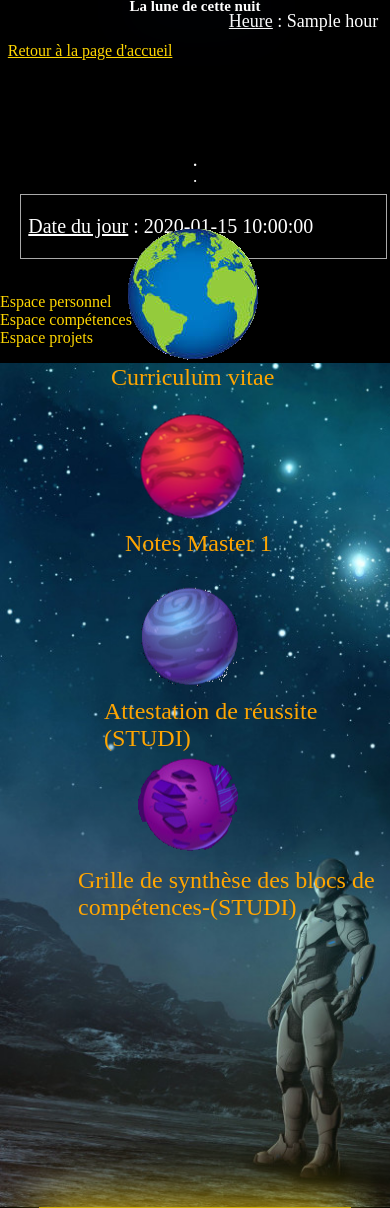
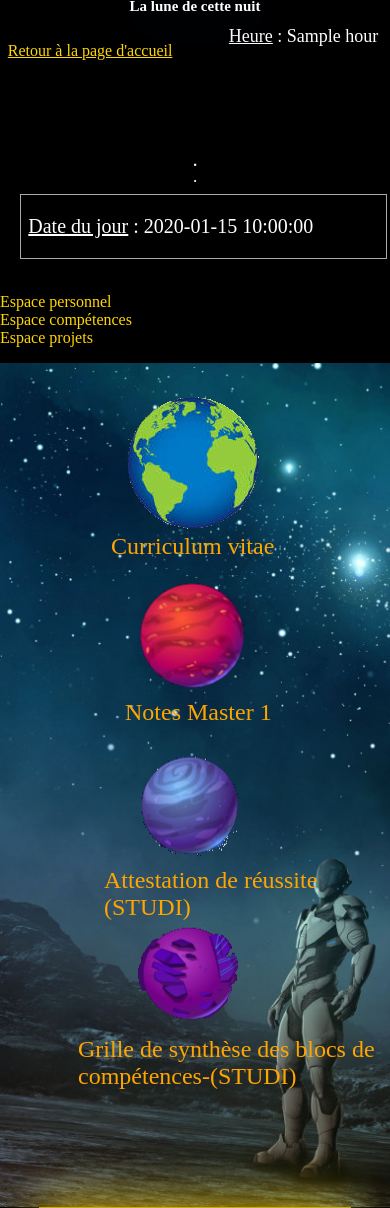
Before and after one commit to Sethiar/portfolio, a Python web app: template templates/cv.html in a window 390 px wide. Shown: the top 1208 px of the page. Run offline with Jinja, Linux system fonts and the light colour scheme; the template is opened without the code that fills it: most values are stand-ins (such as "Sample title", 1, 10 or a date in 2020).

Commit message:
Maj cv.css

```diff
--- a/static/CSS/cv.css
+++ b/static/CSS/cv.css
@@ -8,7 +8,7 @@ body, html {
 
 #heure {
     position: absolute;
-    top: 1%%;
+    top: 1%;
     right: 1%;
     font-size: 18px;
     padding-right: 2%;
@@ -84,10 +84,9 @@ body, html {
 #animated_earth {
     width: 150px;
     height: 150px;
-    top: 45%;
+    top: 55%;
     left:50%;
     background-image: url('../images_site/images_planets/sprite-sheet_terre3.png');
-
     animation: earth_animation 3s steps(14) infinite;
 
 }
@@ -104,8 +103,8 @@ body, html {
 #animated_mars {
     width: 125px;
     height: 140px;
-    top: 65%;
-    left:20%;
+    top: 105%;
+    left: 50%;
     background-image: url('../images_site/images_planets/sprite-sheet_mars.png');
     animation: mars_animation 1s steps(8) infinite;
 }
@@ -133,14 +132,14 @@ body, html {
 }
 
 #planet1 {
-    top: 65%;
-    left:80%;
+    top: 85%;
+    left: 80%;
     background-image: url('../images_site/images_planets/sprite-sheet_planet1.png');
 }
 
 #planet2 {
-    top: 80%;
-    left:50%;
+    top: 85%;
+    left: 20%;
     background-image: url('../images_site/images_planets/sprite-sheet_planet2.png');
 }
 
@@ -185,7 +184,7 @@ div p.label4 {
     #animated_earth {
         width: 150px;
         height: 150px;
-        top: 35%;
+        top: 55%;
         left:50%;
         background-image: url('../images_site/images_planets/sprite-sheet_terre3.png');
         animation: earth_animation 3s steps(14) infinite;
@@ -194,7 +193,7 @@ div p.label4 {
     #animated_mars {
         width: 125px;
         height: 140px;
-        top: 55%;
+        top: 75%;
         left: 50%;
         background-image: url('../images_site/images_planets/sprite-sheet_mars.png');
         animation: mars_animation 1s steps(8) infinite;
@@ -214,13 +213,13 @@ div p.label4 {
     }
 
     #planet1 {
-        top: 75%;
+        top: 95%;
         left: 50%;
         background-image: url('../images_site/images_planets/sprite-sheet_planet1.png');
     }
 
     #planet2 {
-        top: 95%;
+        top: 115%;
         left:50%;
         background-image: url('../images_site/images_planets/sprite-sheet_planet2.png');
     }
```
